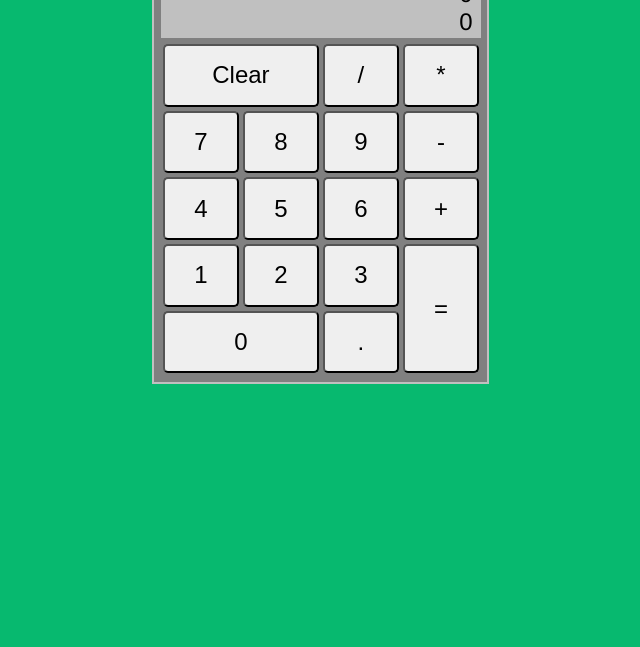
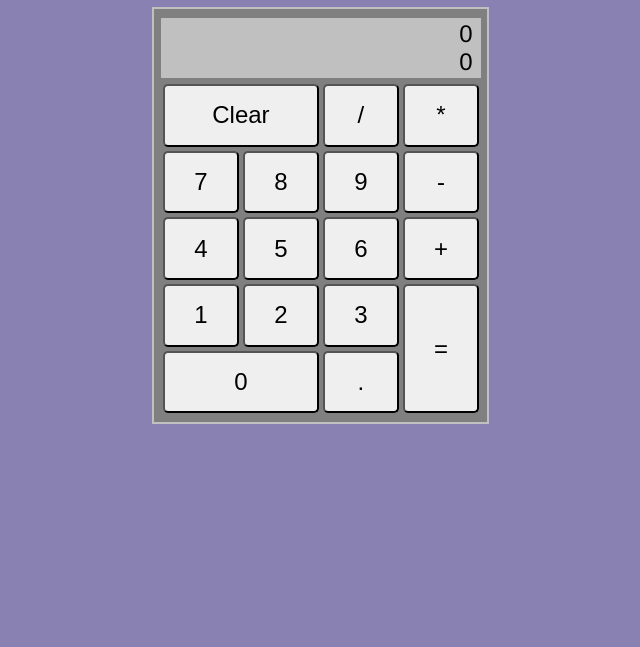
Before and after one commit to KevinL622/JavaScriptCalculator, a plain HTML site: page index.html in a window 1280 px wide. Shown: the part 153-800 px from the top of the page, without its empty margins (324-964 px from the left). Drawn offline with nearby package versions, Linux system fonts and the light colour scheme.

Commit message:
Changed Background Color

```diff
--- a/css/style.css
+++ b/css/style.css
@@ -3,8 +3,8 @@ body {
   font-family: helvetica;
   justify-content: center;
   text-align: center;
-  background-color: #07B96F;
-  margin-top: 5vh;
+  background-color: #8881B2;
+  margin-top: 10vh;
 }
 
 .container {
```
